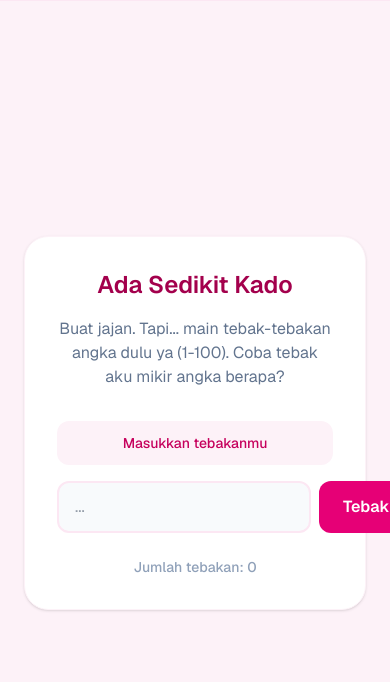
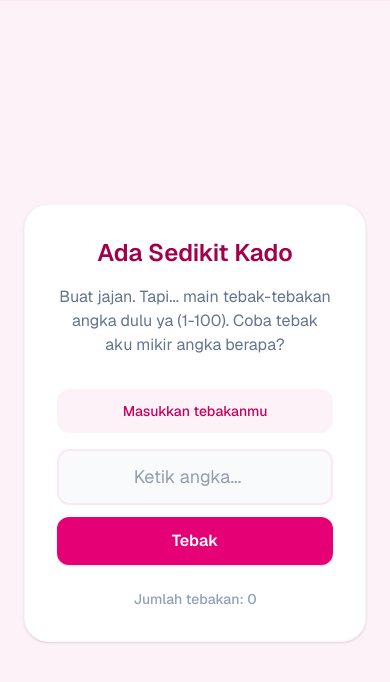
Before and after one commit to adinzadft/birthday-card, a Next.js app: page / in a window 390 px wide. Both pictures are taken after a click on the button "Geser ke bawah ya 👇". Shown: the part 844-1526 px from the top of the page. Built offline with nearby package versions, Linux system fonts and the light colour scheme.

Commit message:
Fix mobile responsive bug on guessing number

```diff
--- a/app/page.tsx
+++ b/app/page.tsx
@@ -112,7 +112,6 @@ function NumberGuessing({ onWin }: { onWin: () => void }) {
   const [guess, setGuess] = useState<string>('');
   const [message, setMessage] = useState<string>('Masukkan tebakanmu');
   const [won, setWon] = useState<boolean>(false);
-  // Tambahkan state untuk menghitung percobaan
   const [attempts, setAttempts] = useState<number>(0);
 
   useEffect(() => {
@@ -129,7 +128,6 @@ function NumberGuessing({ onWin }: { onWin: () => void }) {
       return;
     }
 
-    // Tambah counter setiap kali tombol tebak ditekan
     setAttempts((prev) => prev + 1);
 
     if (numGuess === targetNumber) {
@@ -145,28 +143,31 @@ function NumberGuessing({ onWin }: { onWin: () => void }) {
   };
 
   return (
-    <form onSubmit={handleGuess} className="flex flex-col gap-4">
-      <div className="bg-pink-50 text-pink-700 px-4 py-3 rounded-xl text-sm font-medium">
+    <form onSubmit={handleGuess} className="flex flex-col gap-4 w-full">
+      <div className="bg-pink-50 text-pink-700 px-4 py-3 rounded-xl text-sm font-medium w-full text-center">
         {message}
       </div>
-      <div className="flex gap-2">
+
+      {/* BAGIAN INI YANG DIPERBAIKI UNTUK MOBILE */}
+      <div className="flex flex-col sm:flex-row gap-3 w-full">
         <input
           type="number"
           value={guess}
           onChange={(e) => setGuess(e.target.value)}
           disabled={won}
-          className="flex-1 border-2 border-pink-100 rounded-xl px-4 py-3 focus:outline-none focus:border-rose-300 bg-slate-50 transition-colors"
-          placeholder="..."
+          className="w-full sm:flex-1 border-2 border-pink-100 rounded-xl px-4 py-3 focus:outline-none focus:border-rose-300 bg-slate-50 transition-colors text-center sm:text-left text-lg"
+          placeholder="Ketik angka..."
         />
         <button
           type="submit"
           disabled={won}
-          className="bg-pink-600 hover:bg-pink-700 disabled:bg-pink-300 text-white font-semibold py-3 px-6 rounded-xl transition-colors"
+          className="w-full sm:w-auto bg-pink-600 hover:bg-pink-700 disabled:bg-pink-300 text-white font-semibold py-3 px-8 rounded-xl transition-colors shadow-sm"
         >
           Tebak
         </button>
       </div>
-      {/* Menampilkan jumlah tebakan di sini */}
+      {/* -------------------------------------- */}
+
       <div className="text-sm text-slate-400 font-medium text-center mt-2">
         Jumlah tebakan: {attempts}
       </div>
```
